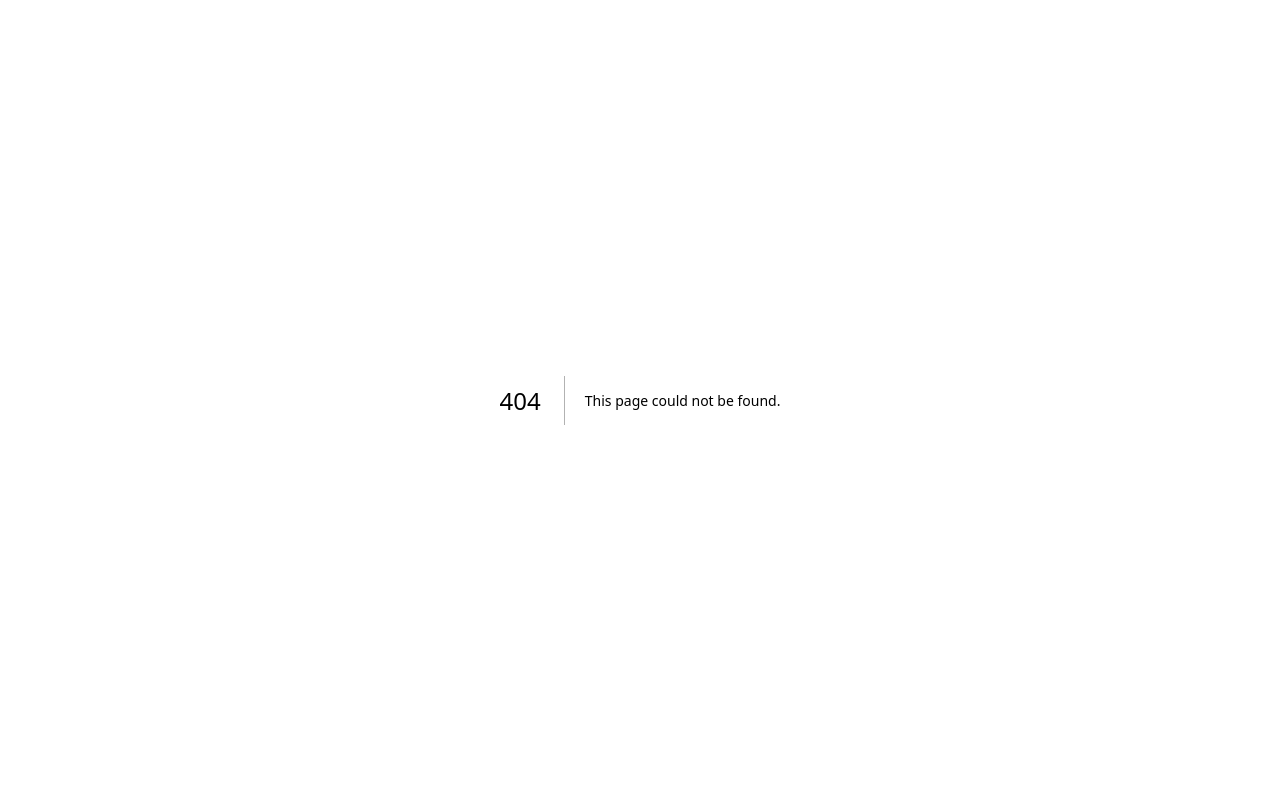
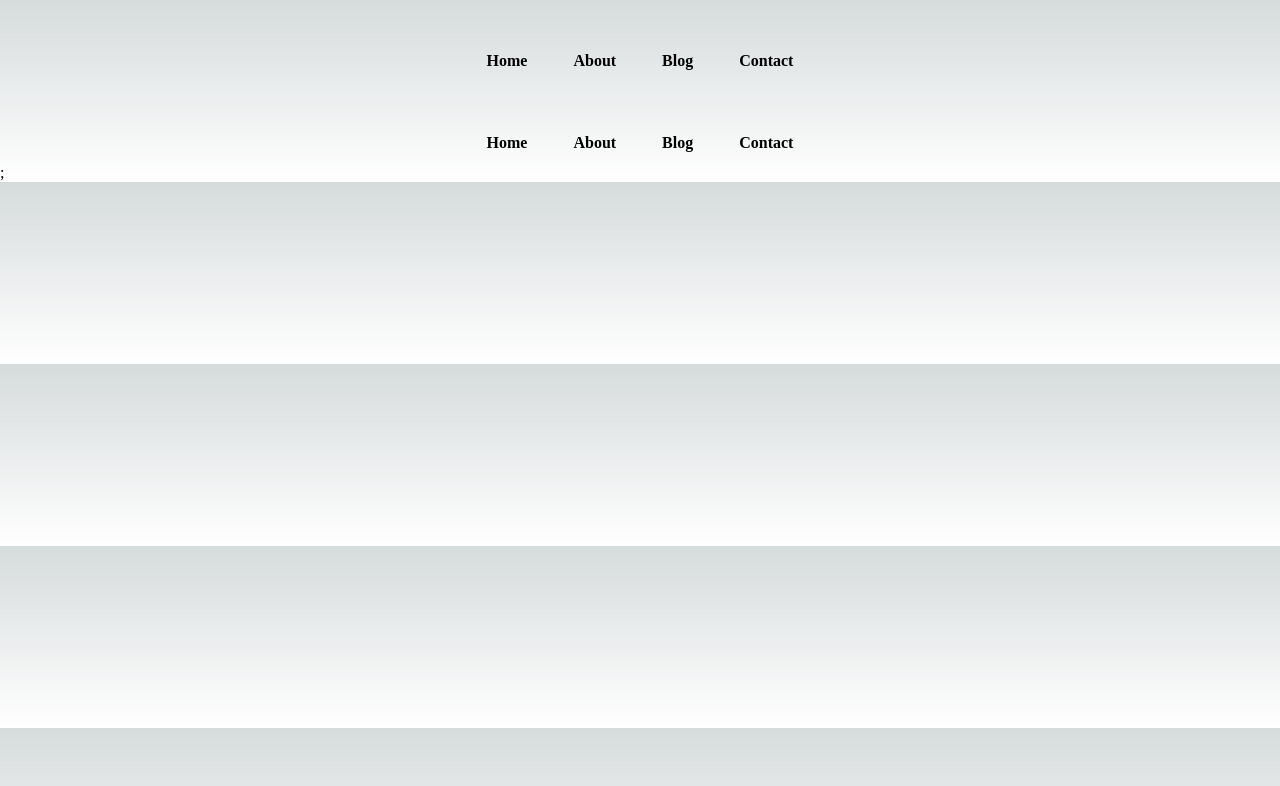
Before and after one commit to Laraib007/Advance-Nextjs, a Next.js app in the folder my-app/: page /component/Navbar in a window 1280 px wide. Before the commit this address had no page. Shown: the top 786 px of the page. Built offline with nearby package versions, Linux system fonts and the light colour scheme.

Commit message:
using _app.js to display Navbar in all pages

```diff
--- a/my-app/pages/_app.js
+++ b/my-app/pages/_app.js
@@ -1,5 +1,9 @@
 import "@/styles/globals.css";
+import Navbar from "./component/Navbar";
 
 export default function App({ Component, pageProps }) {
-  return <Component {...pageProps} />;
+  return <>
+  <Navbar />
+  <Component {...pageProps} />;
+  </>
 }
--- /dev/null
+++ b/my-app/pages/component/Navbar.js
@@ -0,0 +1,17 @@
+import styles from "@/styles/Home.module.css";
+import Link from "next/link";
+
+export default function Navbar(){
+    return(
+        <>
+        <nav className={`${styles.mainNav} `}>
+          <ul>
+          <Link href=""><li>Home</li></Link>
+           <Link href="/about"> <li>About</li></Link>
+           <Link href="/blog"> <li>Blog</li></Link>
+           <Link href="/contact"> <li>Contact</li></Link>
+          </ul>
+        </nav>
+        </>
+    )
+}
--- a/my-app/styles/Home.module.css
+++ b/my-app/styles/Home.module.css
@@ -233,3 +233,8 @@
  list-style: none;
  font-weight: bold;
 }
+
+.imgSty{
+  border-radius: 10px;
+    border: 2px solid black;
+}
```
Also changed, not shown: my-app/pages/index.js (+2 -11 lines), 1 other file (tests, documents, lock files or other folders).
